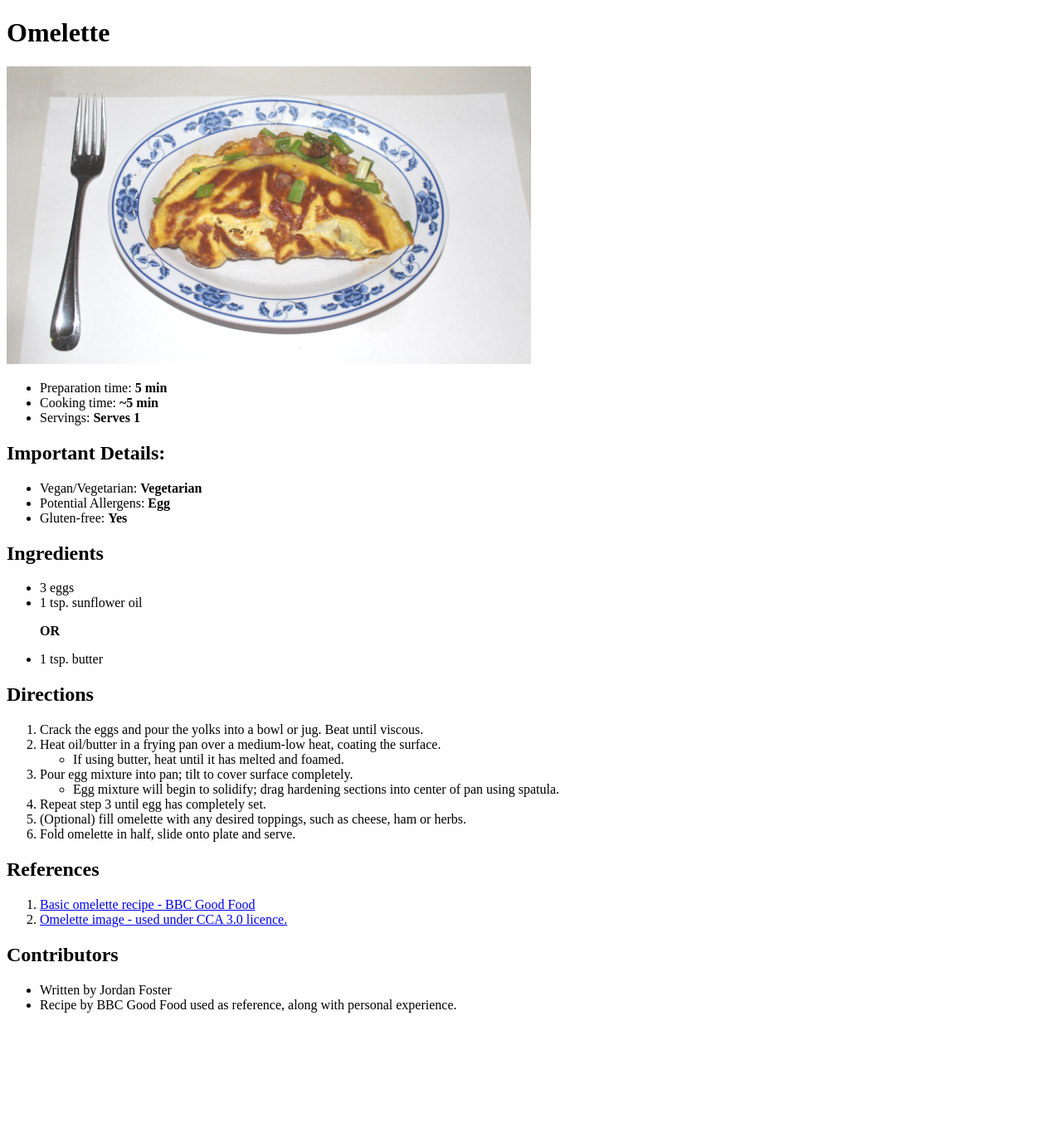
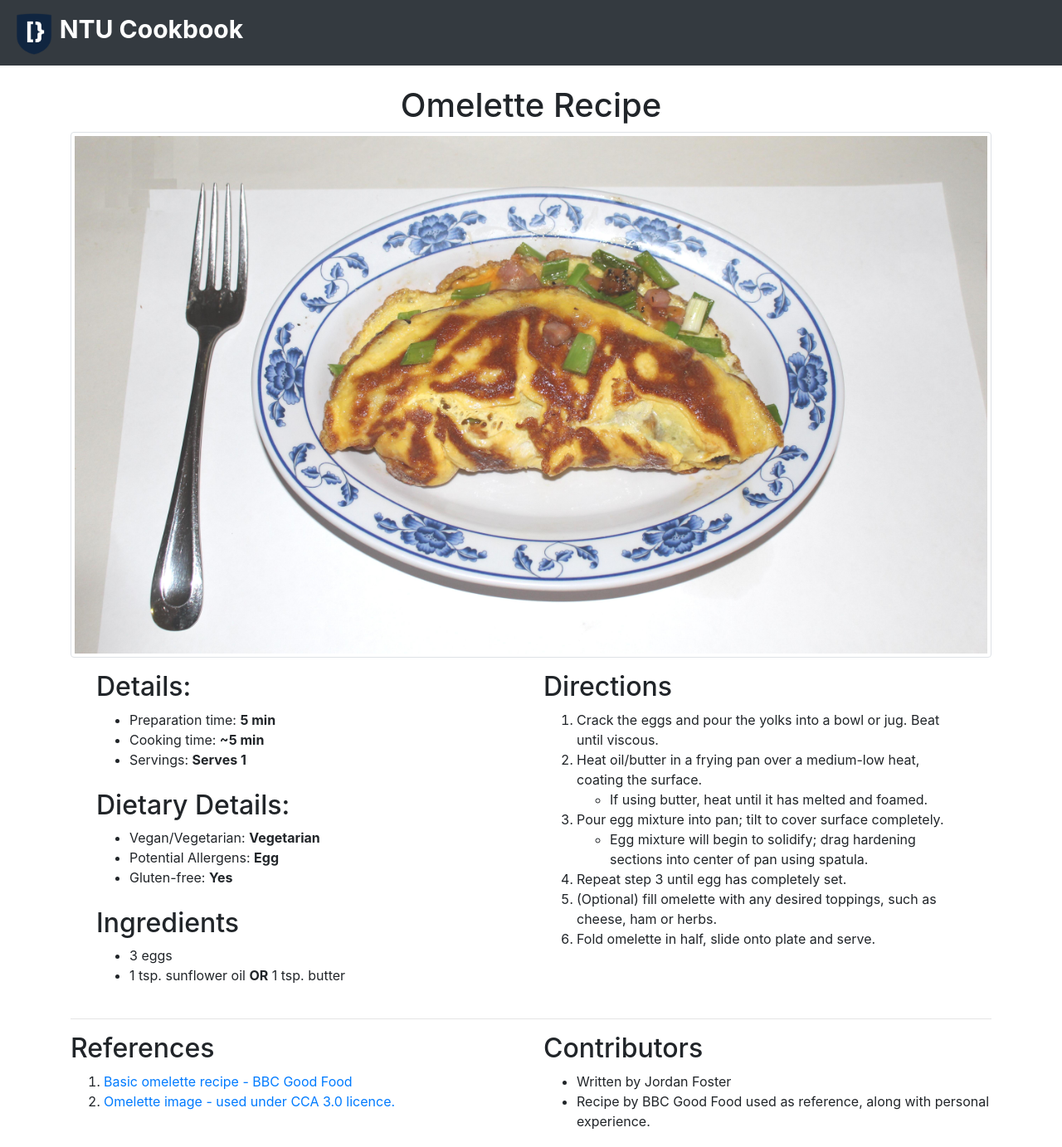
Before and after one commit to NTUDevSoc/ntu-cookbook, a plain HTML site: page recipes/omelette/omelette.html in a window 1280 px wide. Shown: the whole page at 83% size. Before the commit the page ends 1237 px from the top, so only its background shows below. Drawn offline with nearby package versions, Linux system fonts and the light colour scheme; files that its build step writes are made by us from their sources.

Commit message:
Modified Omelette Recipe to fit Template

```diff
--- a/CSS/StyleSheet.css
+++ b/CSS/StyleSheet.css
@@ -0,0 +1,4 @@
+/* Navbar */
+.navbar-title {
+    font-size: 30px;
+}
--- a/recipes/omelette/omelette.html
+++ b/recipes/omelette/omelette.html
@@ -1,34 +1,97 @@
 <!DOCTYPE html>
-<html>
+<html lang="en">
     <head>
-        <title>NTU Student Cookbook - Omelette</title>
-        <link rel="stylesheet" href="CSS/StyleSheet.css">
+        <!-- Required meta tags -->
+        <meta charset="utf-8">
+        <meta name="viewport" content="width=device-width, initial-scale=1, shrink-to-fit=no">
+
+        <!-- Bootstrap CSS -->
+        <link rel="stylesheet" href="https://stackpath.bootstrapcdn.com/bootstrap/4.5.2/css/bootstrap.min.css" integrity="sha384-JcKb8q3iqJ61gNV9KGb8thSsNjpSL0n8PARn9HuZOnIxN0hoP+VmmDGMN5t9UJ0Z" crossorigin="anonymous">
+        <link rel="stylesheet" href="../../CSS/StyleSheet.css">
+
+        <!-- Icons -->
+        <script src="https://kit.fontawesome.com/f7a97ee3aa.js" crossorigin="anonymous"></script>
+
+         <!-- Website Favicon -->
+        <link rel = "shortcut icon" type = "image/png" href = "">
+
+        <!-- Logo Font -->
+        <link href="https://fonts.googleapis.com/css2?family=Open+Sans:wght@800&display=swap" rel="stylesheet">
+
+        <!-- Page Title -->
+        <title>Omelette Recipe</title>
     </head>
+
     <body>
-        <h1>Omelette</h1>
-            <img src="assets/Omelette.JPG" alt="Picture of an omelette." height="50%" width="50%">
+        <!-- Navbar -->
+        <!-- Image and text -->
+        <nav class="navbar navbar-dark bg-dark">
+            <a class="navbar-brand" href="../../index.html">
+                <img src="../../Assets/Logo.png" width="50" height="50" class="d-inline-block" alt="">
+                <b class = navbar-title>NTU Cookbook</b>
+            </a>
+        </nav>
+
+        <!-- Content -->
+        <div class = "container mt-4">
+
+            <!-- Recipe Title -->
+            <div class = "row text-center">
+                <div class = "col-md">
+                    <h1>Omelette Recipe</h1>
+                </div>
+            </div>
+
+            <!-- Recipe Image -->
+            <div class = "row">
+                <div class = "col-md">
+                    <img src="Images/Omelette.JPG" class = "rounded img-thumbnail" alt="Picture of an omelette.">
+                </div>
+            </div>
+
+            <!-- Recipe Content -->
+            <div class = "row mx-3 my-3">
+                <!-- Recipe Details -->
+                <div class = "col-md-6">
+
+                    <!-- Main Details -->
+                    <div class = "row">
+                        <div class = "col">
+                            <h2>Details:</h2>
                             <ul>
                                 <li>Preparation time: <b>5 min</b></li>
                                 <li>Cooking time: <b>~5 min</b></li>
                                 <li>Servings: <b>Serves 1</b></li>
                             </ul>
+                        </div>
+                    </div>
 
-        <h2>Important Details:</h2>
+                    <!-- Dietary Details -->
+                    <div class = "row my-2">
+                        <div class = "col-md">
+                            <h2>Dietary Details:</h2>
                             <ul>
                                 <li>Vegan/Vegetarian: <b>Vegetarian</b></li>
                                 <li>Potential Allergens: <b>Egg</b></li>
                                 <li>Gluten-free: <b>Yes</b></li>
                             </ul>
-        </ul>
+                        </div>
+                    </div>
 
+                    <!-- Ingredients -->
+                    <div class = "row my-2">
+                        <div class = "col-md">
                             <h2>Ingredients</h2>
                                 <ul>
                                     <li>3 eggs</li>
+                                    <li>1 tsp. sunflower oil <b>OR</b> 1 tsp. butter</li>
+                                </ul>
+                        </div>
+                    </div>
+                </div>
 
-                <li>1 tsp. sunflower oil</li>
-                <p><b>OR</b></p>
-                <li>1 tsp. butter</li>
-            </ul>
+                <!-- Recipe Directions -->
+                <div class = "col-md-6">
                     <h2>Directions</h2>
                         <ol>
                         <li>Crack the eggs and pour the yolks into a bowl or jug. Beat until viscous.</li>
@@ -44,16 +107,40 @@
                         <li>(Optional) fill omelette with any desired toppings, such as cheese, ham or herbs.</li>
                         <li>Fold omelette in half, slide onto plate and serve.</li>
                         </ol>
+                </div>
+            </div>
+
+            <hr>
+
+            <!-- Other Details -->
+            <div class = "row my-2">
+
+                <!-- References -->
+                <div class = "col-md-6">
                     <h2>References</h2>
                         <ol>
                             <li><a href="https://www.bbcgoodfood.com/recipes/basic-omelette" id="reference1">Basic omelette recipe - BBC Good Food</a></li>
                             <li><a href="https://commons.wikimedia.org/wiki/File:Omelet.JPG">Omelette image - used under CCA 3.0 licence.</a></li>
                         </ol>
+                </div>
 
+                <!-- Contributors -->
+                <div class = "col-md-6">
                     <h2>Contributors</h2>
                         <ul>
                             <li>Written by Jordan Foster</li>
                             <li>Recipe by BBC Good Food used as reference, along with personal experience.</li>
                         </ul>
+                </div>
+            </div>
+        </div>
+
+        <!-- DO NOT TOUCH -->
+        <!-- Optional JavaScript -->
+        <!-- jQuery first, then Popper.js, then Bootstrap JS -->
+        <script src="https://code.jquery.com/jquery-3.5.1.slim.min.js" integrity="sha384-DfXdz2htPH0lsSSs5nCTpuj/zy4C+OGpamoFVy38MVBnE+IbbVYUew+OrCXaRkfj" crossorigin="anonymous"></script>
+        <script src="https://cdn.jsdelivr.net/npm/popper.js@1.16.1/dist/umd/popper.min.js" integrity="sha384-9/reFTGAW83EW2RDu2S0VKaIzap3H66lZH81PoYlFhbGU+6BZp6G7niu735Sk7lN" crossorigin="anonymous"></script>
+        <script src="https://stackpath.bootstrapcdn.com/bootstrap/4.5.2/js/bootstrap.min.js" integrity="sha384-B4gt1jrGC7Jh4AgTPSdUtOBvfO8shuf57BaghqFfPlYxofvL8/KUEfYiJOMMV+rV" crossorigin="anonymous"></script>
+        <script src="Javascript.js"></script>
     </body>
 </html>
```
Also changed, not shown: Assets/Logo.png (added), recipes/omelette/Images/Omelette.JPG (renamed from recipes/omelette/assets/Omelette.JPG). Lines whose indentation alone changed are shown as unchanged.
